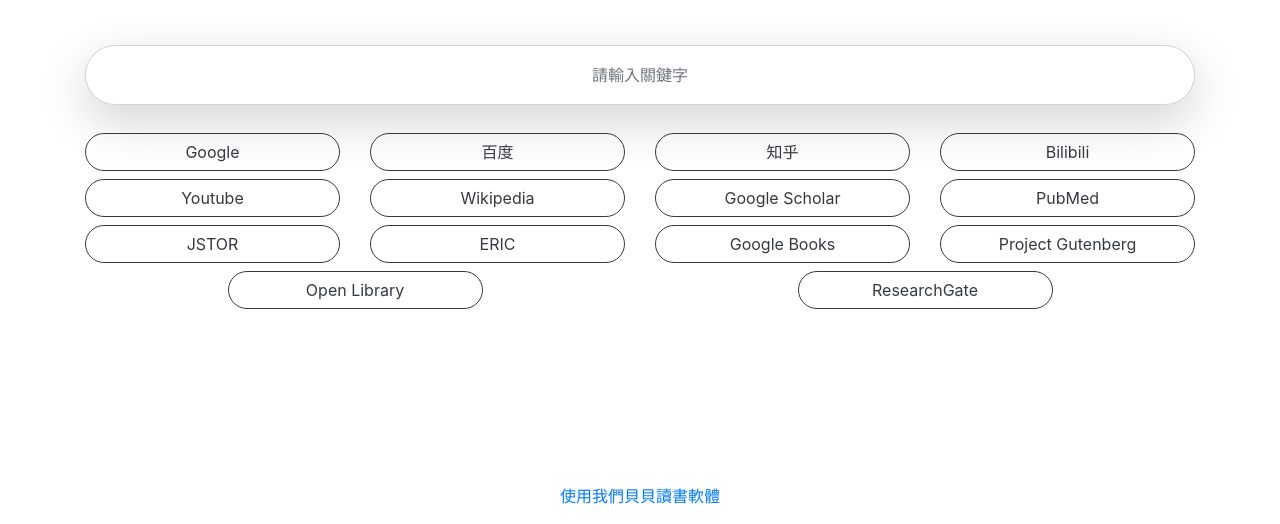
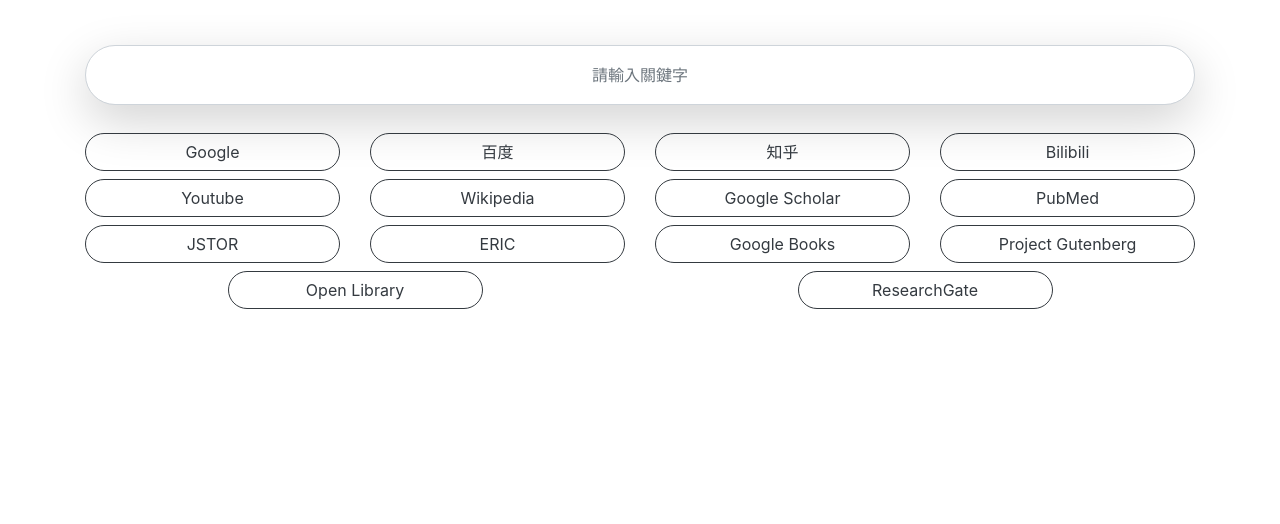
Before and after one commit to Edan0615/OneClick-Searcher, a plain HTML site: page index.html in a window 1280 px wide. Shown: the part 276-800 px from the top of the page. Drawn offline with nearby package versions, Linux system fonts and the light colour scheme; some packages are replaced by stand-ins of ours; a script that the page names is missing.

Commit message:
刪除貝貝邀請

```diff
--- a/index.html
+++ b/index.html
@@ -87,13 +87,7 @@
                 </form>
             </div>
         </div>
-        <div class="row fixed-bottom">
-            <div class="col-12">
-                <p class="text-center">
-                    <a href="https://bearbei.com">使用我們貝貝讀書軟體</a>
-                </p>
-            </div>
-        </div>
+
     </div>
 
     <script>
```
